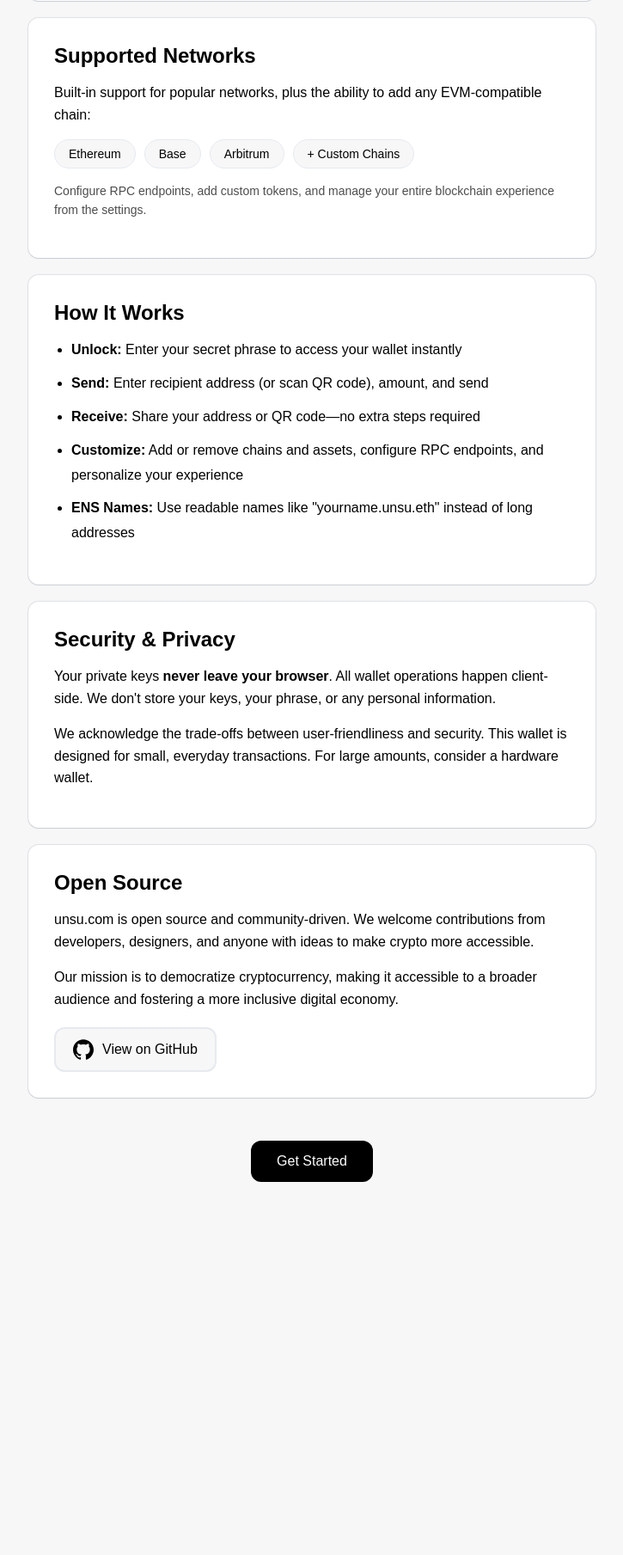
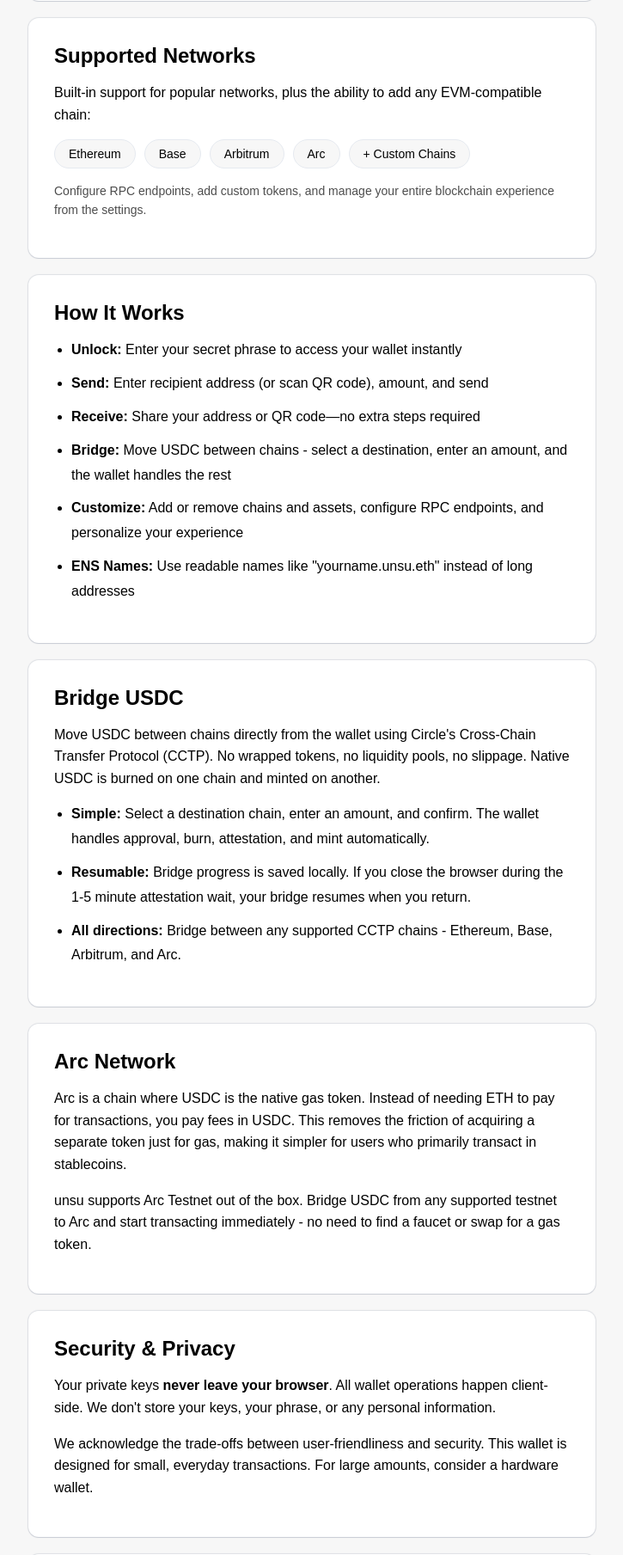
Before and after one commit to anton-io/unsu, a Flask app: page /about.html in a window 1280 px wide. Shown: the part 1412-3221 px from the top of the page at 86% size, without its empty margins (277-1002 px from the left). Before the commit the page ends 2787 px from the top, so only its background shows below. Run offline with Flask 3, Linux system fonts and the light colour scheme.

Commit message:
Updates to documentation.

```diff
--- a/app/templates/about.html
+++ b/app/templates/about.html
@@ -273,6 +273,7 @@
         <span class="network-badge">Ethereum</span>
         <span class="network-badge">Base</span>
         <span class="network-badge">Arbitrum</span>
+        <span class="network-badge">Arc</span>
         <span class="network-badge">+ Custom Chains</span>
       </div>
       <p style="margin-top: 15px; font-size: 14px; color: var(--text-secondary);">
@@ -286,9 +287,36 @@
         <li><strong>Unlock:</strong> Enter your secret phrase to access your wallet instantly</li>
         <li><strong>Send:</strong> Enter recipient address (or scan QR code), amount, and send</li>
         <li><strong>Receive:</strong> Share your address or QR code—no extra steps required</li>
+        <li><strong>Bridge:</strong> Move USDC between chains - select a destination, enter an amount, and the wallet handles the rest</li>
         <li><strong>Customize:</strong> Add or remove chains and assets, configure RPC endpoints, and personalize your experience</li>
         <li><strong>ENS Names:</strong> Use readable names like "yourname.unsu.eth" instead of long addresses</li>
       </ul>
+    </div>
+
+    <div class="about-section">
+      <h2>Bridge USDC</h2>
+      <p>
+        Move USDC between chains directly from the wallet using Circle's Cross-Chain Transfer Protocol (CCTP).
+        No wrapped tokens, no liquidity pools, no slippage. Native USDC is burned on one chain and minted on another.
+      </p>
+      <ul>
+        <li><strong>Simple:</strong> Select a destination chain, enter an amount, and confirm. The wallet handles approval, burn, attestation, and mint automatically.</li>
+        <li><strong>Resumable:</strong> Bridge progress is saved locally. If you close the browser during the 1-5 minute attestation wait, your bridge resumes when you return.</li>
+        <li><strong>All directions:</strong> Bridge between any supported CCTP chains - Ethereum, Base, Arbitrum, and Arc.</li>
+      </ul>
+    </div>
+
+    <div class="about-section">
+      <h2>Arc Network</h2>
+      <p>
+        Arc is a chain where USDC is the native gas token. Instead of needing ETH to pay for transactions,
+        you pay fees in USDC. This removes the friction of acquiring a separate token just for gas,
+        making it simpler for users who primarily transact in stablecoins.
+      </p>
+      <p>
+        unsu supports Arc Testnet out of the box. Bridge USDC from any supported testnet to Arc and
+        start transacting immediately - no need to find a faucet or swap for a gas token.
+      </p>
     </div>
 
     <div class="about-section">
```
Also changed, not shown: docs/CLAUDE.md (renamed from CLAUDE.md).
